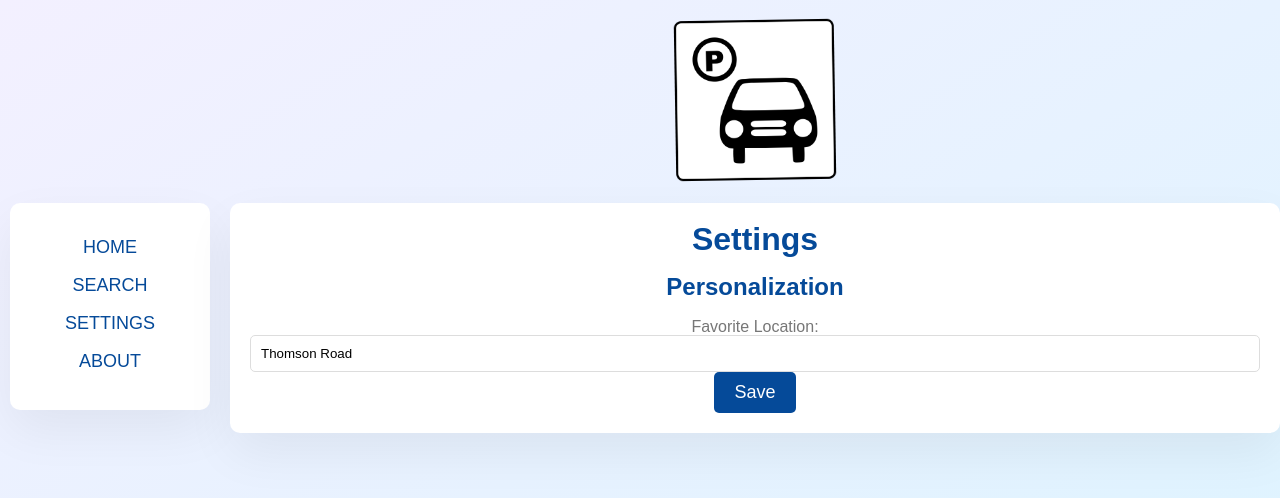
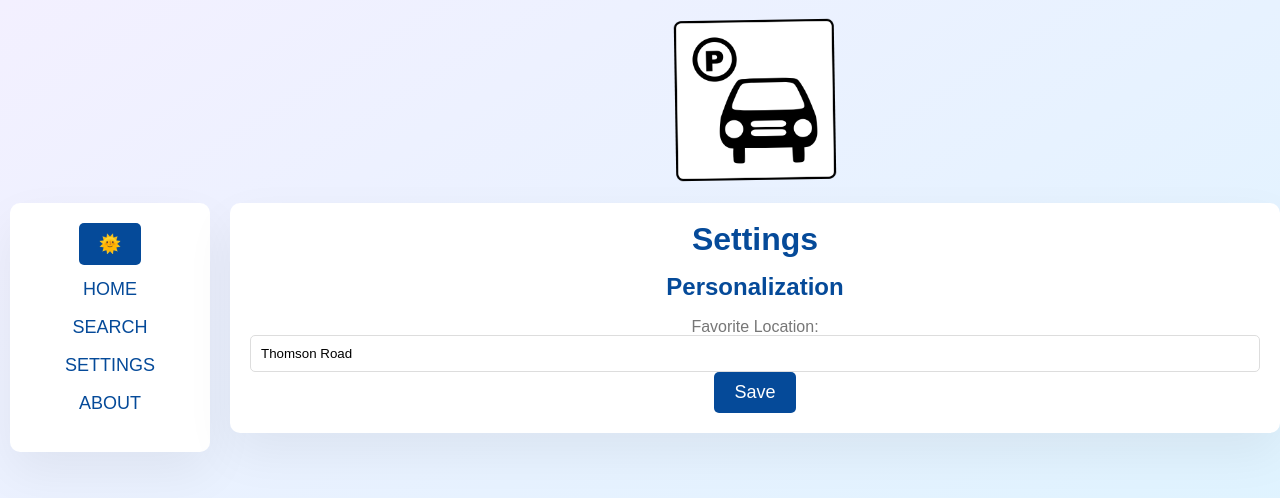
Before and after one commit to nhkhai/ParkWhere, a React (Create React App) app in the folder parkwhere-app/: page /settings in a window 1280 px wide. Shown: the top 498 px of the page. Built offline with nearby package versions, Linux system fonts and the light colour scheme; a web font is replaced by a local one.

Commit message:
Added Light & Dark Mode
Completed PAR-25 for Jira Board

```diff
--- a/parkwhere-app/src/App.js
+++ b/parkwhere-app/src/App.js
@@ -7,6 +7,7 @@ import Settings from "./pages/Settings";
 import RootLayout from "./layouts/RootLayout";
 
 import { GlobalProvider } from "./context/GlobalContext";
+import { ModeProvider } from "./context/ModeContext";
 
 import "./App.css";
 
@@ -52,6 +53,7 @@ function App() {
   return (
     <div className="App">
       <GlobalProvider>
+        <ModeProvider>
           <BrowserRouter>
             <Routes>
               <Route path="/" element={<RootLayout />}>
@@ -64,6 +66,7 @@ function App() {
               <Route path="*" element={<DefaultPage />} />
             </Routes>
           </BrowserRouter>
+        </ModeProvider>
       </GlobalProvider>
     </div>
   );
--- a/parkwhere-app/src/components/Card.js
+++ b/parkwhere-app/src/components/Card.js
@@ -1,7 +1,15 @@
+import { useContext } from "react";
 import styles from "./Card.module.css";
+import ModeContext from "../context/ModeContext";
 
 function Card({ children }) {
-  return <div className={styles.card}>{children}</div>;
+  const modeCtx = useContext(ModeContext);
+
+  return (
+    <div className={`${styles.card} ${!modeCtx.isLight && styles.dark}`}>
+      {children}
+    </div>
+  );
 }
 
 export default Card;
--- a/parkwhere-app/src/components/Card.module.css
+++ b/parkwhere-app/src/components/Card.module.css
@@ -4,3 +4,8 @@
   border-radius: 10px;
   box-shadow: var(--shadow-light);
 }
+
+.dark {
+  background: #222;
+  color: #eee;
+}
--- a/parkwhere-app/src/components/SideNav.js
+++ b/parkwhere-app/src/components/SideNav.js
@@ -2,6 +2,7 @@ import { NavLink } from "react-router-dom";
 
 import Card from "./Card";
 import styles from "./SideNav.module.css";
+import Toggle from "./Toggle";
 
 const navItems = [
   {
@@ -33,6 +34,7 @@ function SideNav() {
   return (
     <nav className={styles.sidebar}>
       <Card>
+        <Toggle />
         <NavItems />
       </Card>
     </nav>
--- /dev/null
+++ b/parkwhere-app/src/components/Toggle.js
@@ -0,0 +1,17 @@
+import { useContext } from "react";
+import ModeContext from "../context/ModeContext";
+import Button from "./Button";
+
+function Toggle() {
+  const ctx = useContext(ModeContext);
+
+  const modeLabel = ctx.isLight ? "🌞" : "🌘";
+
+  return (
+    <span>
+      <Button label={modeLabel} onClick={ctx.handlerToggle} />
+    </span>
+  );
+}
+
+export default Toggle;
--- /dev/null
+++ b/parkwhere-app/src/context/ModeContext.js
@@ -0,0 +1,22 @@
+import { createContext, useState } from "react";
+
+const ModeContext = createContext();
+
+export function ModeProvider({ children }) {
+  const [isLight, setIsLight] = useState(true);
+
+  const handlerToggle = () => {
+    setIsLight(() => !isLight);
+  };
+
+  const context = {
+    isLight,
+    handlerToggle,
+  };
+
+  return (
+    <ModeContext.Provider value={context}>{children}</ModeContext.Provider>
+  );
+}
+
+export default ModeContext;
--- a/parkwhere-app/src/layouts/RootLayout.js
+++ b/parkwhere-app/src/layouts/RootLayout.js
@@ -6,9 +6,14 @@ import Card from "../components/Card";
 
 import styles from "./RootLayout.module.css";
 
+import { useContext } from "react";
+import ModeContext from "../context/ModeContext";
+
 function RootLayout() {
+  const modeCtx = useContext(ModeContext);
+
   return (
-    <div className={styles.container}>
+    <div className={`${styles.container} ${!modeCtx.isLight && styles.dark}`}>
       <Header />
       <div className={styles.content}>
         <SideNav />
--- a/parkwhere-app/src/layouts/RootLayout.module.css
+++ b/parkwhere-app/src/layouts/RootLayout.module.css
@@ -104,6 +104,10 @@ a:active {
   gap: 2rem;
 }
 
+.dark {
+  background: #222;
+  color: #eee;
+}
 .main {
   margin-top: 2rem;
   margin-bottom: 2rem;
```
Lines whose indentation alone changed are shown as unchanged.
